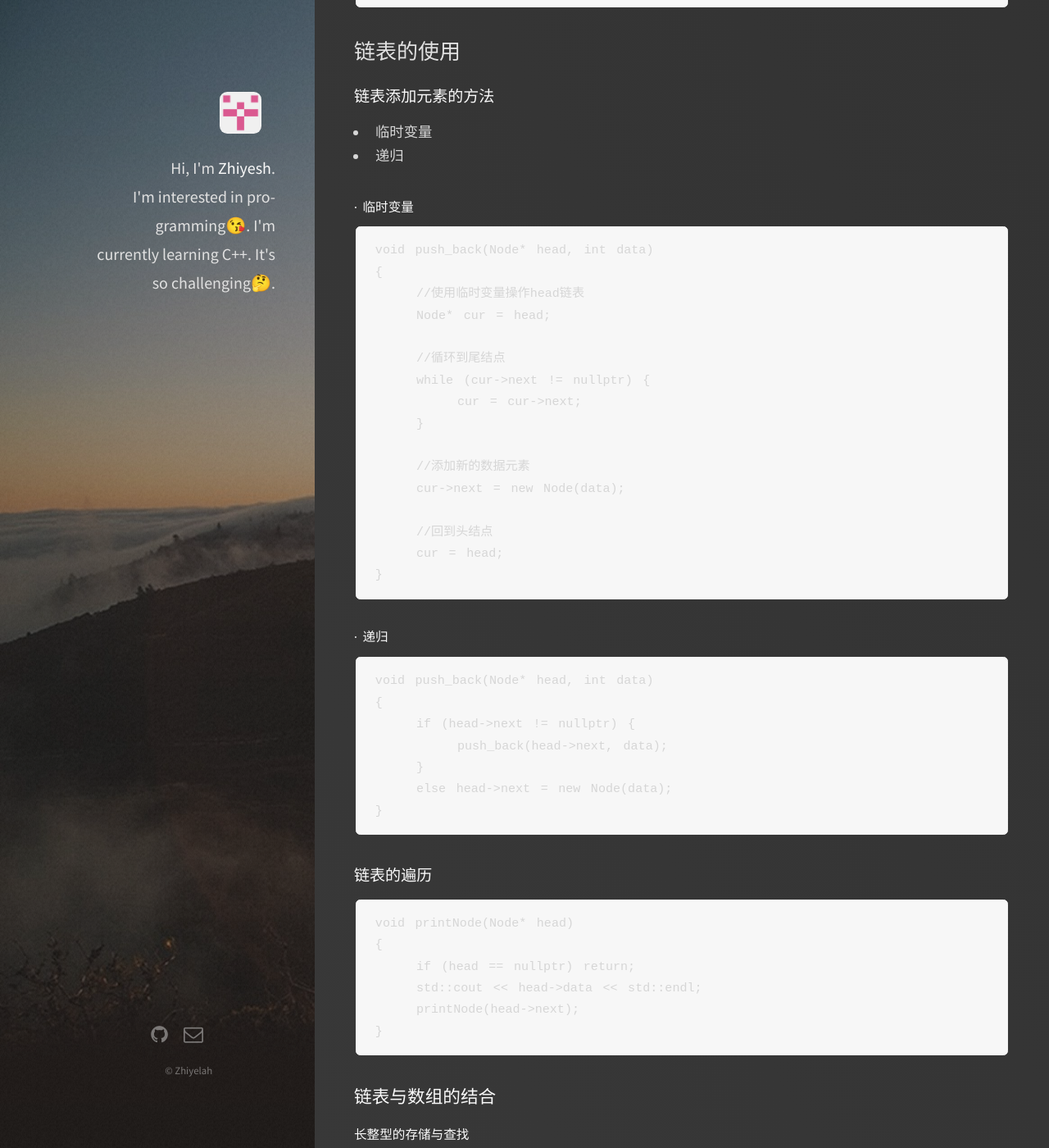
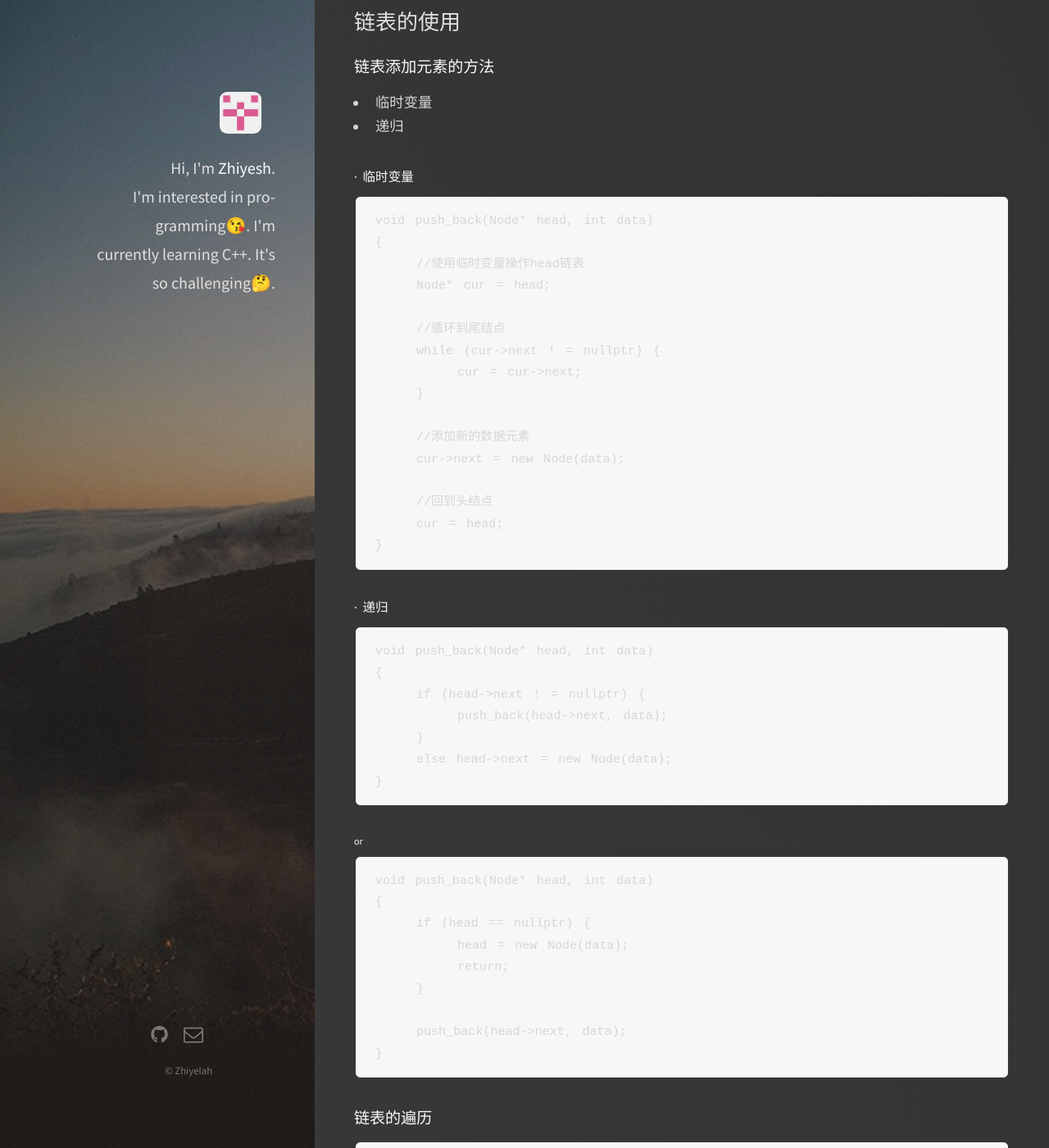
Before and after one commit to Zhiyelah/zhiyelah.github.io, a Jekyll site: the page built from _posts/2024-05-02-142023971661.md, in a window 1280 px wide and 1400 px high, scrolled down 1089 px. Shown: the whole window at 82% size. Built offline with Jekyll 4.4.1, drawn with Linux system fonts in a browser that asks for light colours; nearby versions of some CDN libraries; some of the changed text lies outside the part shown.

Commit message:
Update 2024-05-02-142023971661.md

````diff
--- a/_posts/2024-05-02-142023971661.md
+++ b/_posts/2024-05-02-142023971661.md
@@ -16,10 +16,10 @@ struct Node
     int data;
     Node* next;
     Node() = default;
-    Node(const int& data) : data(data), next(nullptr){}
+    Node(const int& data) : data(data), next(nullptr) {}
 };
 ```
-或者
+###### 或者
 ```C++
 template <class T>
 struct Node
@@ -44,7 +44,7 @@ void push_back(Node* head, int data)
     Node* cur = head;
 
     //循环到尾结点
-    while (cur->next != nullptr) {
+    while (cur->next ! = nullptr) {
         cur = cur->next;
     }
 
@@ -60,10 +60,22 @@ void push_back(Node* head, int data)
 ```C++
 void push_back(Node* head, int data)
 {
-    if (head->next != nullptr) {
+    if (head->next ! = nullptr) {
         push_back(head->next, data);
     }
     else head->next = new Node(data);
+}
+```
+###### or
+```C++
+void push_back(Node* head, int data)
+{
+    if (head == nullptr) {
+        head = new Node(data);
+        return;
+    }
+
+    push_back(head->next, data);
 }
 ```
 
````
